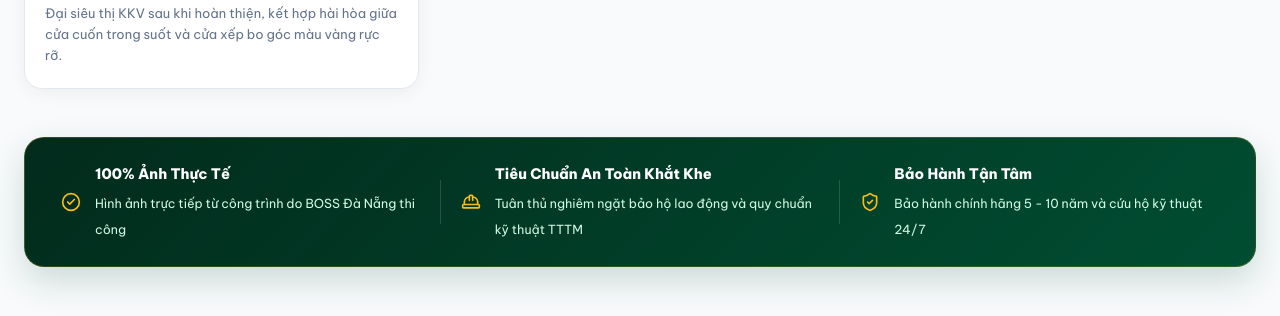
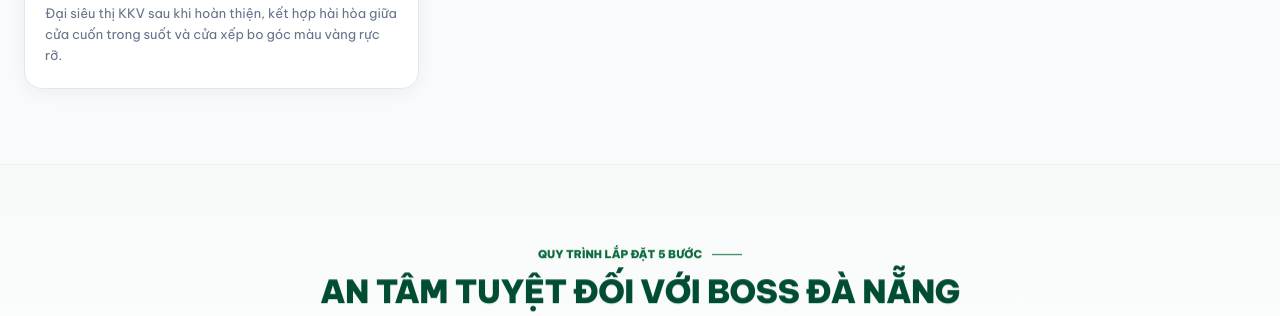
Before and after one commit to nalatio109-rgb/cuatudongbossfrontend, a React (Vite) app: page /gioi-thieu in a window 1280 px wide. Shown: the part 3800-4116 px from the top of the page. Built offline with nearby package versions, Linux system fonts and the light colour scheme; no server answers; a web font is replaced by a local one.

Commit message:
fix(about): xoa thanh trust banner o cuoi thu vien anh theo yeu cau

```diff
--- a/src/pages/About.css
+++ b/src/pages/About.css
@@ -2364,53 +2364,6 @@
   margin: 0;
 }
 
-/* Trust Banner */
-.exact-gallery-trust-banner {
-  background: linear-gradient(135deg, #022b1c 0%, #004d32 100%);
-  border-radius: 20px;
-  padding: 24px 36px;
-  margin-top: 48px;
-  display: flex;
-  align-items: center;
-  justify-content: space-between;
-  gap: 20px;
-  color: #ffffff;
-  box-shadow: 0 14px 34px rgba(0, 77, 50, 0.18);
-  border: 1px solid rgba(245, 189, 32, 0.2);
-}
-
-.trust-banner-item {
-  display: flex;
-  align-items: center;
-  gap: 14px;
-  flex: 1;
-}
-
-.trust-banner-item .trust-icon {
-  color: #f5bd20;
-  flex-shrink: 0;
-}
-
-.trust-banner-item strong {
-  display: block;
-  font-size: 14.5px;
-  font-weight: 750;
-  color: #ffffff;
-  margin-bottom: 3px;
-}
-
-.trust-banner-item span {
-  font-size: 12.5px;
-  color: #d1fae5;
-  line-height: 1.45;
-}
-
-.trust-banner-divider {
-  width: 1px;
-  height: 44px;
-  background: rgba(255, 255, 255, 0.15);
-}
-
 /* ==========================================================================
    IMAGE LIGHTBOX MODAL
    ========================================================================== */
@@ -2569,18 +2522,6 @@
     grid-template-columns: repeat(2, 1fr);
     gap: 18px;
   }
-
-  .exact-gallery-trust-banner {
-    flex-direction: column;
-    align-items: flex-start;
-    padding: 24px;
-    gap: 16px;
-  }
-
-  .trust-banner-divider {
-    width: 100%;
-    height: 1px;
-  }
 }
 
 @media (max-width: 640px) {
--- a/src/pages/About.jsx
+++ b/src/pages/About.jsx
@@ -547,33 +547,6 @@ const About = () => {
               </RevealOnScroll>
             ))}
           </div>
-
-          {/* Bottom Trust Banner */}
-          <RevealOnScroll animation="zoom-in" delay={150} className="exact-gallery-trust-banner">
-            <div className="trust-banner-item">
-              <CheckCircle2 size={20} className="trust-icon" />
-              <div>
-                <strong>100% Ảnh Thực Tế</strong>
-                <span>Hình ảnh trực tiếp từ công trình do BOSS Đà Nẵng thi công</span>
-              </div>
-            </div>
-            <div className="trust-banner-divider"></div>
-            <div className="trust-banner-item">
-              <HardHat size={20} className="trust-icon" />
-              <div>
-                <strong>Tiêu Chuẩn An Toàn Khắt Khe</strong>
-                <span>Tuân thủ nghiêm ngặt bảo hộ lao động và quy chuẩn kỹ thuật TTTM</span>
-              </div>
-            </div>
-            <div className="trust-banner-divider"></div>
-            <div className="trust-banner-item">
-              <ShieldCheck size={20} className="trust-icon" />
-              <div>
-                <strong>Bảo Hành Tận Tâm</strong>
-                <span>Bảo hành chính hãng 5 - 10 năm và cứu hộ kỹ thuật 24/7</span>
-              </div>
-            </div>
-          </RevealOnScroll>
         </div>
       </section>
 
```
